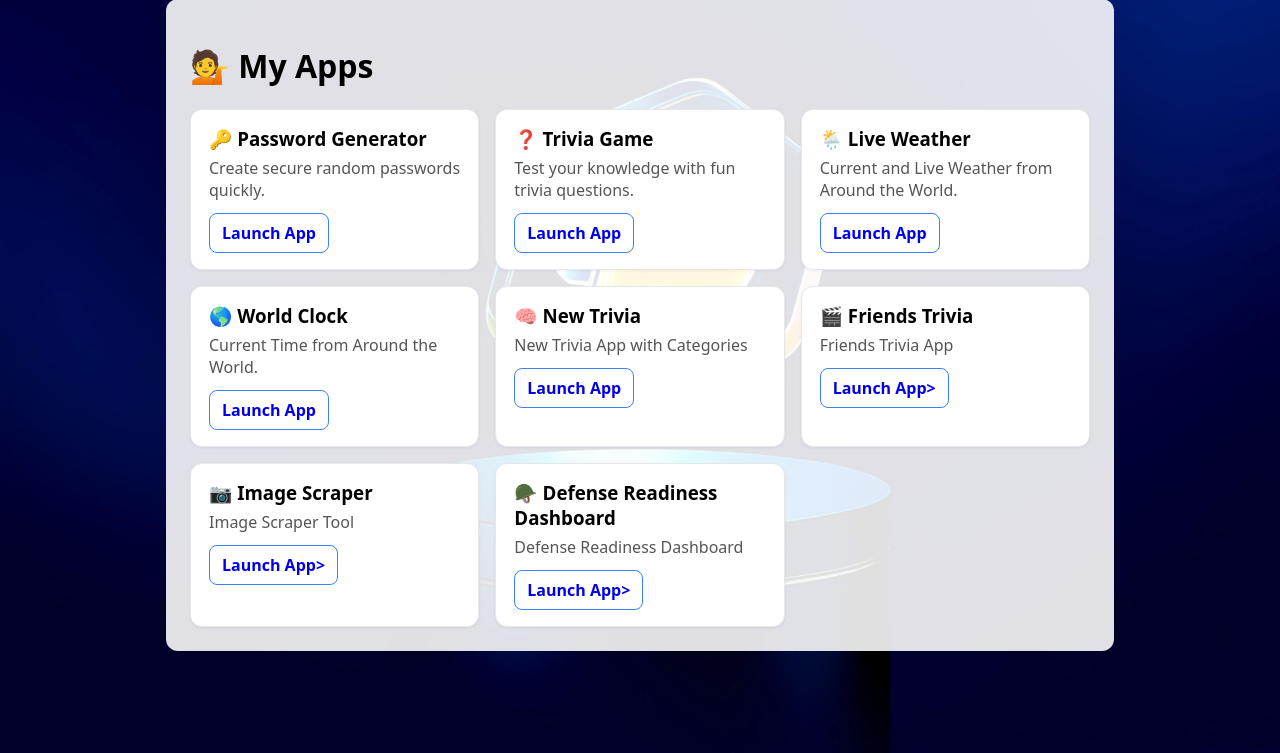
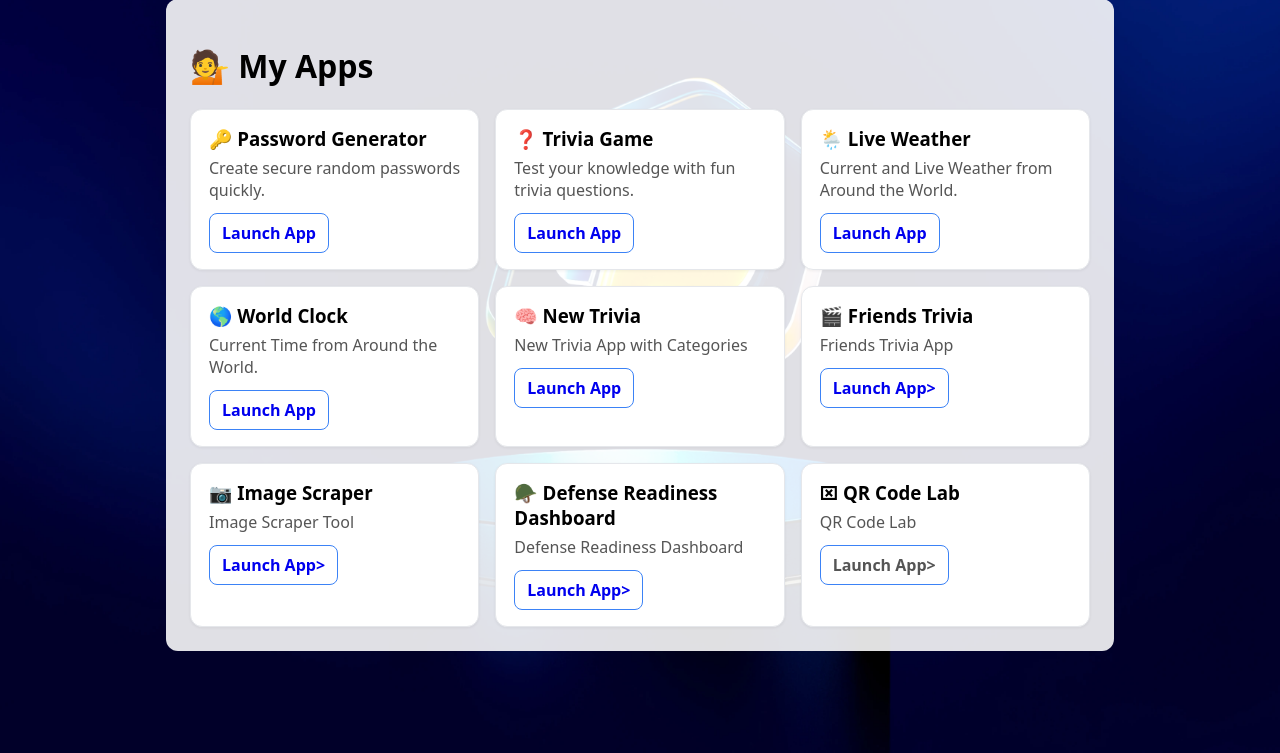
Before and after one commit to jnaugle101/portfolio, a Flask app: page /apps in a window 1280 px wide. Shown: the part 47-800 px from the top of the page. Run offline with Flask 3, Linux system fonts and the light colour scheme.

Commit message:
Update HTML pages

```diff
--- a/templates/apps.html
+++ b/templates/apps.html
@@ -86,6 +86,13 @@
     <p>Defense Readiness Dashboard</p>
     <a href="https://defense-dashboard.onrender.com" target="_blank">Launch App></a>
   </div>
+
+    <div class="app-card">
+    <h3>⌧ QR Code Lab</h3>
+    <p>QR Code Lab <p>
+    <a herf="https://qr-lab.onrender.com" target="_blank">Launch App></a>
+  <div>
+
 </div>
 
 {% endblock %}
```
